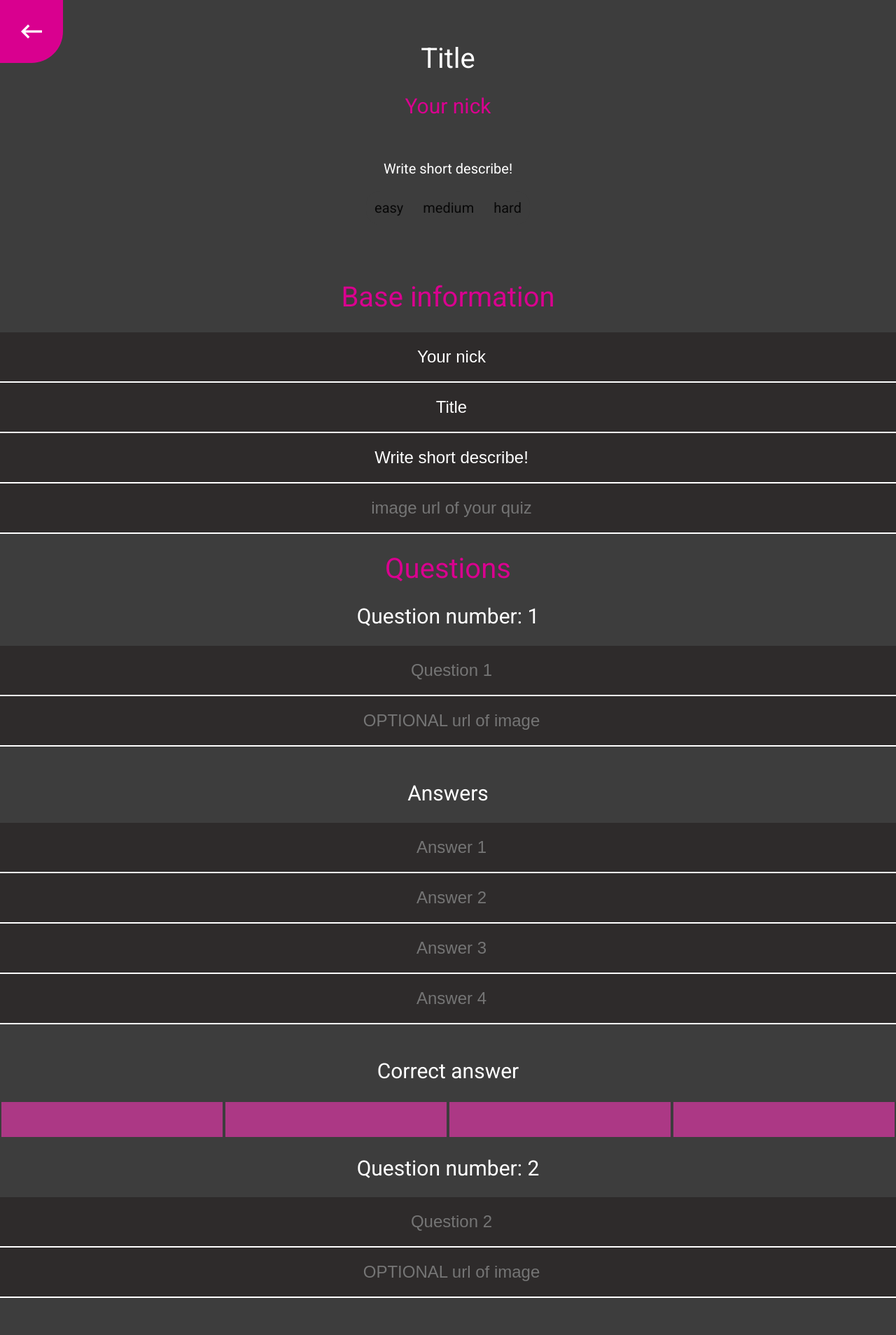
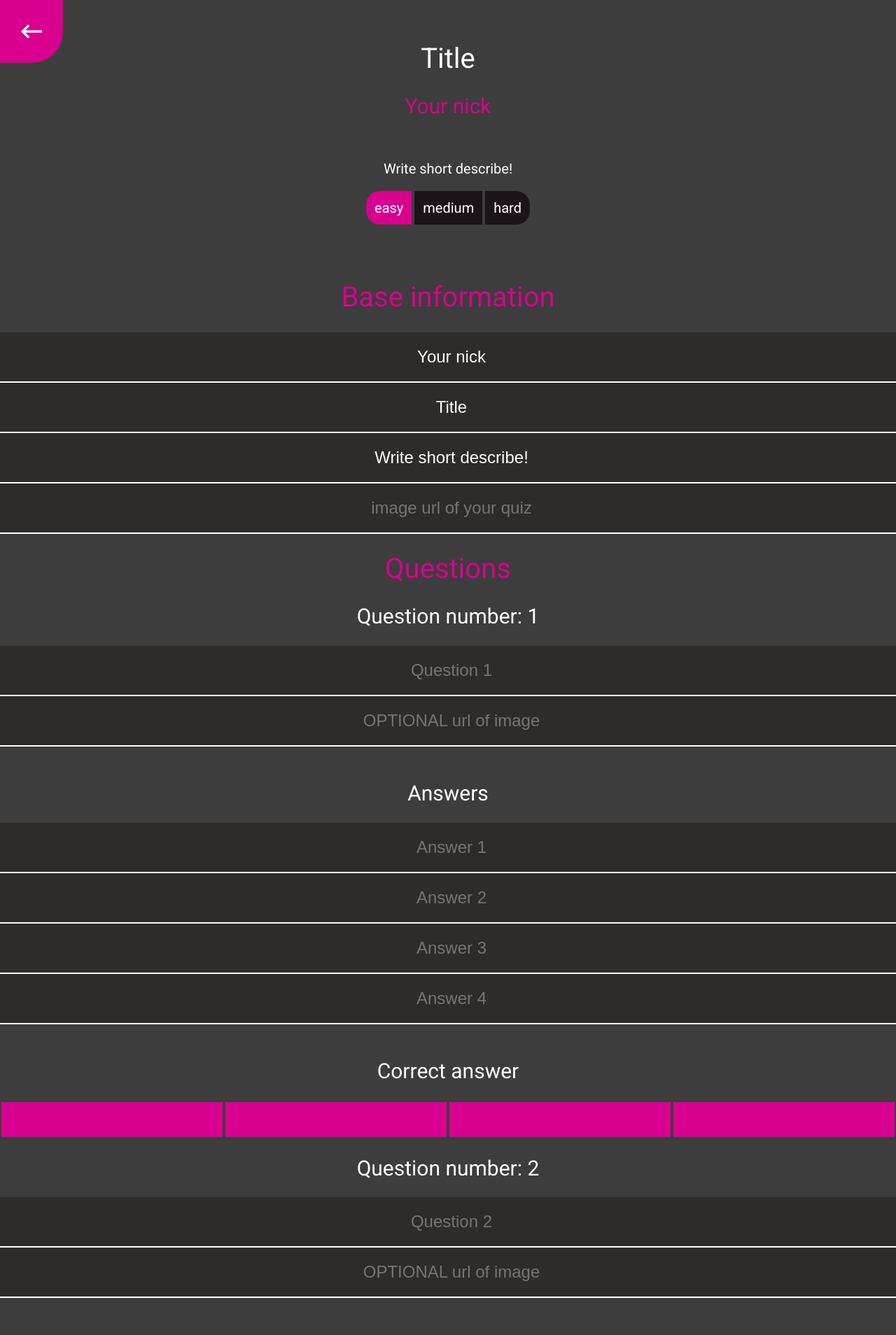
Before and after one commit to Piotrko64/IQuiz, an Angular app: page /creating in a window 1280 px wide. Shown: the top 1908 px of the page at 70% size. Built offline with nearby package versions, Linux system fonts and the light colour scheme.

Commit message:
creating page

```diff
--- a/src/app/creating/creating.component.html
+++ b/src/app/creating/creating.component.html
@@ -21,7 +21,7 @@
     </mat-button-toggle-group>
   </div>
 
-  <form>
+  <form (ngSubmit)="pushQuiz(form)" #form="ngForm">
     <h1>Base information</h1>
     <input
       name="author"
@@ -50,7 +50,6 @@
       name="url"
       placeholder="image url of your quiz"
       class=""
-      required
       [(ngModel)]="baseData.image"
     />
 
@@ -67,7 +66,6 @@
       <img *ngIf="item.image" [src]="item.image" alt="Question image" />
       <input
         placeholder="OPTIONAL url of image"
-        required
         [(ngModel)]="item.image"
         [ngModelOptions]="{ standalone: true }"
       />
@@ -80,6 +78,9 @@
         required
         [(ngModel)]="item.answers[i]"
         [ngModelOptions]="{ standalone: true }"
+        [ngStyle]="{
+          color: colorBorder(item.answers[i], item.correct)
+        }"
       />
       <br />
       <br />
@@ -87,18 +88,18 @@
         Correct answer <span>{{ item.correct }}</span>
       </h2>
       <div class="quiz__correctButtons">
-        <button
+        <div
           class="quiz__button"
           *ngFor="let a of [0, 1, 2, 3]"
           (click)="item.correct = item.answers[a]"
           [ngClass]="
-            item.correct === item.answers[a]
+            item.correct === item.answers[a] && item.correct
               ? 'quiz__button active'
               : 'quiz__button'
           "
         >
           {{ item.answers[a] }}
-        </button>
+        </div>
       </div>
     </span>
     <div class="quiz__operations">
@@ -110,7 +111,7 @@
         Download JSON file quiz <br />
         <mat-icon>file_copy</mat-icon>
       </button>
-      <button type="submit" (click)="pushQuiz()" [routerLink]="['../']">
+      <button type="submit">
         Add Quiz <br />
         <mat-icon>note_add</mat-icon>
       </button>
--- a/src/app/creating/creating.component.less
+++ b/src/app/creating/creating.component.less
@@ -9,6 +9,9 @@
   h2 {
     text-align: center;
     font-weight: 400;
+    span {
+      color: @favourite;
+    }
   }
 
   .create__show {
@@ -21,7 +24,8 @@
     color: white;
     margin-bottom: 80px;
     .mat-button-toggle-appearance-standard {
-      background-color: @blackless;
+      background-color: @black;
+      color: white;
       border: none;
     }
     .mat-button-toggle-standalone.mat-button-toggle-appearance-standard,
@@ -38,12 +42,9 @@
     .mat-button-toggle button {
       transition: all 0.3s ease;
     }
-    .mat-button-toggle.active button {
-      background-color: @favourite;
-      color: white;
-    }
-    .mat-button-toggle.active button span {
-      color: white;
+
+    .mat-button-toggle.active {
+      background: @favourite;
     }
     button {
       border-radius: 10px;
@@ -87,8 +88,14 @@
       border-bottom: 2px solid white;
       color: white;
       outline: none;
-      transition: width 0.001s ease, border 0.3s ease-in-out;
+      transition: width 0.001s ease, border 0.1s ease-in-out;
       width: 100%;
+      &.ng-touched {
+        border-bottom: 2px solid @favourite;
+        &.ng-invalid {
+          border-bottom: 2px solid red;
+        }
+      }
     }
     img {
       margin-left: auto;
@@ -105,23 +112,31 @@
     flex-wrap: wrap;
     .quiz__button {
       flex: 1;
+      display: flex;
+      justify-content: center;
+      align-items: center;
       min-height: 50px;
       margin: 2px;
-      border: none;
+
       font-size: 1.2rem;
       background-color: @favourite;
       color: white;
       cursor: pointer;
+      transition: background-color 0.3s ease;
+      min-width: 300px;
+      box-sizing: border-box;
 
-      min-width: 300px;
       &.active {
+        border: 2px solid white;
+      }
+      &:hover {
         background-color: #ac3885;
       }
     }
   }
   .quiz__operations {
     display: flex;
-    flex-direction: row;
+    flex-flow: row wrap;
     justify-content: space-around;
 
     max-width: 800px;
@@ -130,6 +145,7 @@
     button {
       flex: 1;
       max-width: 300px;
+      min-width: 150px;
       height: 200px;
       margin: 20px 2px 2px;
       border: none;
--- a/src/app/creating/creating.component.ts
+++ b/src/app/creating/creating.component.ts
@@ -77,7 +77,25 @@ export class CreatingComponent implements OnInit {
       'text/plain'
     );
   }
-  pushQuiz() {
+  validButtons() {
+    return this.ListQues.every(({ correct }) => correct !== '');
+  }
+  colorBorder(answer: string, correct: string) {
+    if (correct === answer && answer) {
+      return '#2ced2c';
+    } else {
+      return 'white';
+    }
+  }
+  pushQuiz(e: any) {
+    if (this.validButtons() == false) {
+      alert('check buttons');
+      return;
+    }
+    if (e.invalid) {
+      alert('Oops... Check if you filled in the form correctly');
+      return;
+    }
     this.service.ActualQuizzes.push(this.Alldata);
     console.log(this.Alldata);
     console.log(this.service.ActualQuizzes);
```
